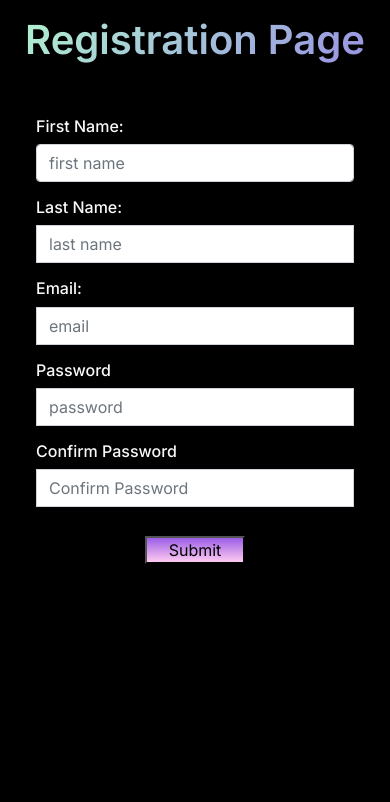
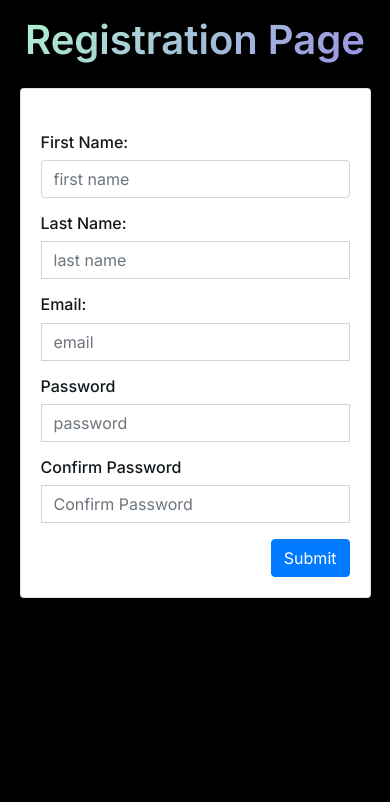
Before and after one commit to CraigP17/Ryeify-CPS530, a PHP site: template views/register.php in a window 390 px wide. Shown: the part 91-893 px from the top of the page. Run offline with PHP 8.4, Linux system fonts and the light colour scheme; the template is opened without the code that fills it, so the values that code supplies are empty; some web fonts are replaced.

Commit message:
Fixed responsive width still have to figure white space on Register page

```diff
--- a/public/css/loginregis.css
+++ b/public/css/loginregis.css
@@ -12,38 +12,24 @@ align-content: center !important;
 }
 
 .card{
-height: 370px;
+width: 90vw;
 margin-top: auto;
 margin-bottom: auto;
-width: 400px;
-background-color: rgba(0,0,0,0.5) !important;
+background-color: white !important;
 }
 
 .card-header h3{
-color: white;
-}
-
-.social_icon{
-position: absolute;
-right: 20px;
-top: -45px;
+color: #12181c;
 }
 
 .input-group-prepend span{
 width: 50px;
-background-color: #9b5de5 !important;
+border: 0.25rem !important;
 color: black;
-border:0 !important;
-}
-
-input:focus{
-outline: 0 0 0 0  !important;
-box-shadow: 0 0 0 0 !important;
-
 }
 
 .remember{
-color: white;
+color: #12181c;
 }
 
 .remember input
@@ -56,39 +42,17 @@ margin-right: 5px;
 
 .login_btn{
 color: black;
-background-image: linear-gradient(#9b5de5, #ffcbf2);
 width: 100px;
 }
 
 .login_btn:hover{
 color: black;
-background-color: white;
-}
-
-.links{
-color: white;
 }
 
 .links a{
 margin-left: 4px;
 }
 
-.card-footer a {
-    color: #a0c4ff;
+h6{
+    color: #12181c;
 }
-
-a:hover {
-    color: white;
-    font-size: 15px;
-}
-
-
-.card-footer .submit {
-    color: black;
-    background-image: linear-gradient(#9b5de5, #ffcbf2) !important;
-    width: 100px;
-    }
-    .submit:hover {
-        color: white;
-        font-size: 15px;
-    }
--- a/views/register.php
+++ b/views/register.php
@@ -6,7 +6,7 @@
 <h1>Registration Page</h1>
 <div class="register-container">
     <div class="d-flex justify-content-center h-100">
-		<div class="card">
+        <div class="card mt-3">
             <div class="card-body">
                 <form action="" method="post">
                     <div class="form-group">
@@ -51,17 +51,14 @@
                     <h6>Confirm Password</h6>
                     <div class="input-group form-group">
                         <label for="confirmPassword"></label><br>
-                    <input type="password" id="confirmPassword" placeholder="Confirm Password" name="confirmPassword" value=""
+                        <input type="password" id="confirmPassword" placeholder="Confirm Password"
+                            name="confirmPassword" value=""
                             class="form-control <?= $model->hasError('confirmPassword') ? ' is-invalid': '' ?>">
                         <div class="invalid-feedback">
                             <?= $model->getFirstError('confirmPassword') ?>
                         </div>
                     </div>
-                <div class="card-footer">
-                    <div class="d-flex justify-content-center links">
-                        <input type="submit" value="Submit" class="submit">
-                    </div>
-                </div>
+                    <input type="submit" value="Submit" class="submit btn btn-primary float-right">
                 </form>
             </div>
         </div>
```
Also changed, not shown: public/css/login.css (+23 -27 lines), views/login.php (+7 -7 lines). Lines whose indentation alone changed are shown as unchanged.
